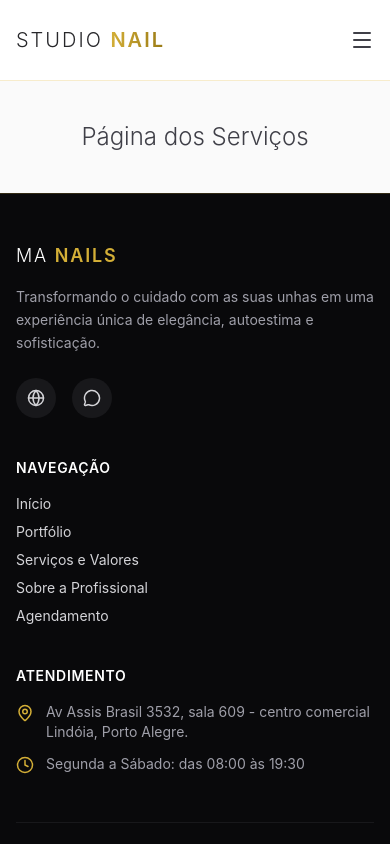
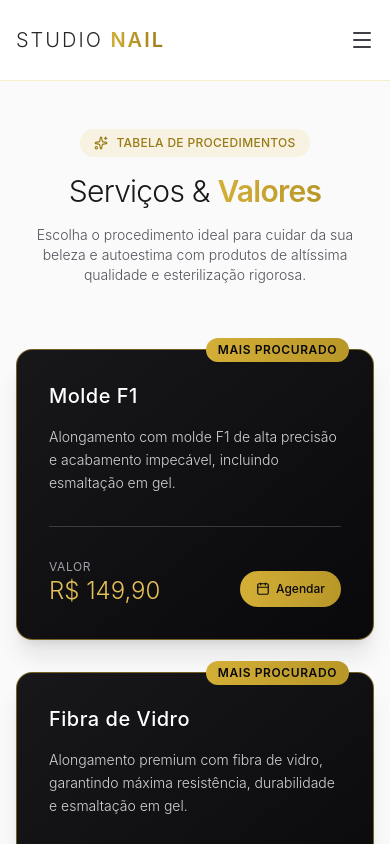
Before and after one commit to Juaopm/studio-nail-web, a React (Vite) app: page /servicos in a window 390 px wide. Shown: the top 844 px of the page. Built offline with nearby package versions, Linux system fonts and the light colour scheme.

Commit message:
feat: add luxury services and pricing page with responsive grid and highlight cards

```diff
--- a/src/pages/Home.tsx
+++ b/src/pages/Home.tsx
@@ -24,7 +24,7 @@ export const Home: React.FC = () => {
                 <div className="absolute inset-0 bg-linear-to-t from-black/70 via-transparent to-transparent flex items-end p-6">
                   <div className="text-white">
                     <p className="text-xs uppercase tracking-widest text-[#E5C158] font-medium">
-                      Studio Nail
+                      Marcele Machado
                     </p>
                     <p className="text-lg font-light">Excelência e Detalhes</p>
                   </div>
--- a/src/pages/Services.tsx
+++ b/src/pages/Services.tsx
@@ -1,7 +1,167 @@
-export const Services = () => {
+import React from "react";
+import { Link } from "react-router-dom";
+import { Sparkles, Calendar } from "lucide-react";
+
+export const Services: React.FC = () => {
+  const servicesList = [
+    {
+      id: 1,
+      title: "Molde F1",
+      description:
+        "Alongamento com molde F1 de alta precisão e acabamento impecável, incluindo esmaltação em gel.",
+      price: "149,90",
+      highlight: true, // Destacando o principal ou mais procurado
+    },
+    {
+      id: 2,
+      title: "Fibra de Vidro",
+      description:
+        "Alongamento premium com fibra de vidro, garantindo máxima resistência, durabilidade e esmaltação em gel.",
+      price: "189,90",
+      highlight: true, // Destacando o principal ou mais procurado
+    },
+    {
+      id: 3,
+      title: "Manutenção",
+      description:
+        "Manutenção periódica do alongamento estrutural com reestruturação e esmaltação em gel inclusa.",
+      price: "120,00",
+      highlight: false,
+    },
+    {
+      id: 4,
+      title: "Banho de Gel",
+      description:
+        "Nivelamento e fortalecimento profundo das unhas naturais para evitar quebras.",
+      price: "119,90",
+      highlight: false,
+    },
+    {
+      id: 5,
+      title: "Blindagem",
+      description:
+        "Proteção avançada e fortalecimento das unhas naturais mantendo o crescimento saudável.",
+      price: "109,90",
+      highlight: false,
+    },
+    {
+      id: 6,
+      title: "Esmaltação em Gel (Mãos)",
+      description:
+        "Esmaltação em gel de longa duração nas mãos, com brilho impecável por semanas.",
+      price: "79,90",
+      highlight: false,
+    },
+    {
+      id: 7,
+      title: "Pé com Gel",
+      description:
+        "Esmaltação em gel especializada nos pés, garantindo durabilidade e acabamento perfeito.",
+      price: "79,90",
+      highlight: false,
+    },
+  ];
+
   return (
-    <div className="p-10 text-center text-2xl font-light text-zinc-700">
-      Página dos Serviços
+    <div className="min-h-full py-12 px-4 sm:px-6 lg:px-8 max-w-7xl mx-auto">
+      {/* Cabeçalho da Seção */}
+      <div className="text-center space-y-4 mb-16">
+        <div className="inline-flex items-center gap-2 px-3.5 py-1.5 rounded-full bg-[#E5C158]/15 text-[#997A15] text-xs font-medium tracking-wide uppercase">
+          <Sparkles size={14} />
+          <span>Tabela de Procedimentos</span>
+        </div>
+        <h1 className="text-3xl sm:text-4xl font-light text-zinc-900 tracking-tight">
+          Serviços &{" "}
+          <span className="font-semibold bg-linear-to-r from-[#D4AF37] to-[#B89728] bg-clip-text text-transparent">
+            Valores
+          </span>
+        </h1>
+        <p className="text-zinc-600 max-w-xl mx-auto font-light text-sm sm:text-base">
+          Escolha o procedimento ideal para cuidar da sua beleza e autoestima
+          com produtos de altíssima qualidade e esterilização rigorosa.
+        </p>
+      </div>
+
+      {/* Grid de Serviços */}
+      <div className="grid grid-cols-1 md:grid-cols-2 lg:grid-cols-3 gap-8 mb-16">
+        {servicesList.map((service) => (
+          <div
+            key={service.id}
+            className={`relative rounded-2xl p-8 flex flex-col justify-between transition-all duration-300 border ${
+              service.highlight
+                ? "bg-linear-to-br from-zinc-900 to-zinc-950 text-white border-[#D4AF37]/50 shadow-xl shadow-zinc-900/10"
+                : "bg-white text-zinc-800 border-zinc-200/80 shadow-md hover:border-[#D4AF37]/40"
+            }`}
+          >
+            {service.highlight && (
+              <span className="absolute -top-3 right-6 bg-linear-to-r from-[#D4AF37] to-[#B89728] text-zinc-950 text-xs font-semibold px-3 py-1 rounded-full uppercase tracking-wider">
+                Mais Procurado
+              </span>
+            )}
+
+            <div className="space-y-4">
+              <h3
+                className={`text-xl font-medium tracking-wide ${service.highlight ? "text-white" : "text-zinc-900"}`}
+              >
+                {service.title}
+              </h3>
+              <p
+                className={`text-sm font-light leading-relaxed ${service.highlight ? "text-zinc-300" : "text-zinc-600"}`}
+              >
+                {service.description}
+              </p>
+            </div>
+
+            <div className="pt-8 mt-8 border-t border-zinc-200/20 flex items-end justify-between">
+              <div>
+                <span
+                  className={`text-xs uppercase tracking-wider block ${service.highlight ? "text-zinc-400" : "text-zinc-500"}`}
+                >
+                  Valor
+                </span>
+                <span
+                  className={`text-2xl font-light ${service.highlight ? "text-[#E5C158]" : "text-zinc-900 font-normal"}`}
+                >
+                  R$ {service.price}
+                </span>
+              </div>
+
+              <Link
+                to="/contato"
+                className={`flex items-center gap-1.5 text-xs font-medium px-4 py-2.5 rounded-full transition-all duration-300 ${
+                  service.highlight
+                    ? "bg-linear-to-r from-[#D4AF37] to-[#B89728] text-zinc-950 hover:opacity-90"
+                    : "bg-zinc-100 hover:bg-[#D4AF37] hover:text-zinc-950 text-zinc-800"
+                }`}
+              >
+                <Calendar size={14} />
+                Agendar
+              </Link>
+            </div>
+          </div>
+        ))}
+      </div>
+
+      {/* Seção Informativa de Diferenciais */}
+      <div className="bg-linear-to-r from-[#FBF9F1] via-amber-50/30 to-zinc-50 rounded-2xl p-8 sm:p-12 border border-[#E5C158]/30 flex flex-col md:flex-row items-center justify-between gap-8">
+        <div className="space-y-3 text-center md:text-left">
+          <h3 className="text-2xl font-light text-zinc-900">
+            Dúvidas sobre qual procedimento escolher?
+          </h3>
+          <p className="text-sm text-zinc-600 font-light max-w-xl">
+            Entre em contato pelo WhatsApp para avaliarmos juntas qual técnica
+            se adapta melhor ao formato e à saúde das suas unhas naturais.
+          </p>
+        </div>
+
+        <Link
+          to="/contato"
+          className="shrink-0 flex items-center gap-2 bg-linear-to-r from-[#D4AF37] to-[#B89728] text-zinc-950 font-medium text-sm px-8 py-3.5 rounded-full hover:opacity-90 transition-all duration-300 shadow-md"
+        >
+          <Sparkles size={16} />
+          Falar com a Profissional
+        </Link>
+      </div>
     </div>
   );
 };
```
